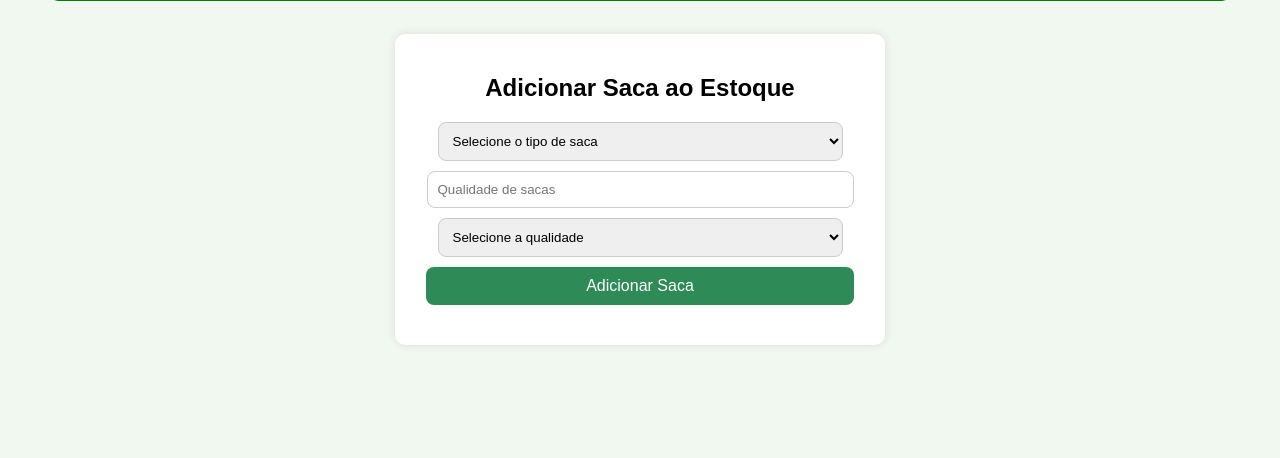
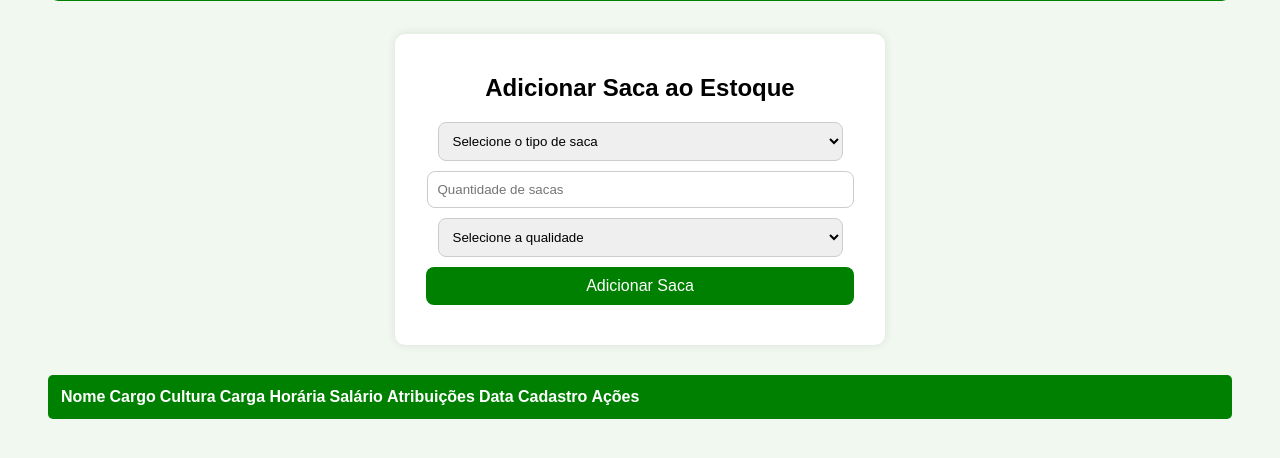
Before and after one commit to Joicealves30/html-Telas, a Flask app: page /estoque in a window 1280 px wide. Shown: the part 179-637 px from the top of the page. Run offline with Flask 3, Linux system fonts and the light colour scheme; lists and menus that the app fills with data are empty.

Commit message:
atualização

```diff
--- a/app.py
+++ b/app.py
@@ -1,7 +1,17 @@
-# ...existing code...
 from flask import Flask, redirect, render_template, request, url_for
+from routes.estoque import estoque_route
+from routes.funcionarios import funcionario_route
+from routes.maquinarios import maquinario_route
 
 app = Flask(__name__)
+
+app.register_blueprint(estoque_route, url_prefix='/estoque')
+app.register_blueprint(funcionario_route, url_prefix='/funcionarios')
+app.register_blueprint(maquinario_route, url_prefix='/maquinarios')
+
+@app.route('/')
+def index():
+    return redirect(url_for('login'))
 
 @app.route('/login', methods=['GET', 'POST'])
 def login():
--- a/templates/estoque.html
+++ b/templates/estoque.html
@@ -41,7 +41,7 @@
 
 
         button {
-            background-color: #2e8b57;
+            background-color: green;
             color: white;
             border: none;
             padding: 10px 15px;
@@ -53,15 +53,23 @@
 
 
         button:hover {
-            background-color: #1e6b40;
+            background-color: darkgreen;
         }
 
 
         .mensagem {
             margin-top: 20px;
             font-weight: bold;
-            color: #2e8b57;
+            color: green;
         }
+        .table-container {
+            color: white;
+             background: green;
+            border-radius: 5px;
+            padding: 10px;
+
+        }
+
     </style>
 </head>
 <body>
@@ -85,7 +93,7 @@
 
 
         <!-- Quantidade -->
-        <input type="text" id="quantidade" placeholder="Qualidade de sacas">
+        <input type="text" id="quantidade" placeholder="Quantidade de sacas">
 
 
         <!-- Qualidade (classificação de mercado) -->
@@ -102,8 +110,29 @@
 
 
         <div class="mensagem" id="mensagem"></div>
+
     </div>
+                    <div class="table-container">
+                <table class="data-table">
+                    <thead>
+                        <tr>
+                            <th>Nome</th>
+                            <th>Cargo</th>
+                            <th>Cultura</th>
+                            <th>Carga Horária</th>
+                            <th>Salário</th>
+                            <th>Atribuições</th>
+                            <th>Data Cadastro</th>
+                            <th>Ações</th>
+                        </tr>
+                    </thead>
+                    <tbody id="tabela-funcionarios">
 
+                    </tbody>
+                </table>
+            </div>
+        </main>
+    </div>
 
     <script>
         const estoque = [];
--- a/templates/funcionarios.html
+++ b/templates/funcionarios.html
@@ -12,7 +12,7 @@
 
         <header class="header">
             <span class="icon">
-                <img src="../img/carteira-de-identidade.png" alt="Ícone de Funcionários" width="50" height="50">
+                <img src="../img/farmer.PNG.png" alt="Ícone de Funcionários" width="50" height="50">
             </span>
             <div>
                 <h1>Gerenciamento de Funcionários</h1>
@@ -49,9 +49,7 @@
         </section>
 
         <main class="main-content">
-            <div class="search-bar">
-                <input type="text" id="busca" placeholder="Buscar por nome, cargo ou cultura...">
-            </div>
+
 
             <div class="table-container">
                 <table class="data-table">
```
Also changed, not shown: routes/estoque.py (+35 -0 lines), routes/funcionarios.py (+33 -0 lines), routes/maquinarios.py (+33 -0 lines), static/style.css (+15 -1 lines), templates/dashboard.html (+4 -3 lines), img/farmer.PNG.png (renamed from img/farmer.png).
